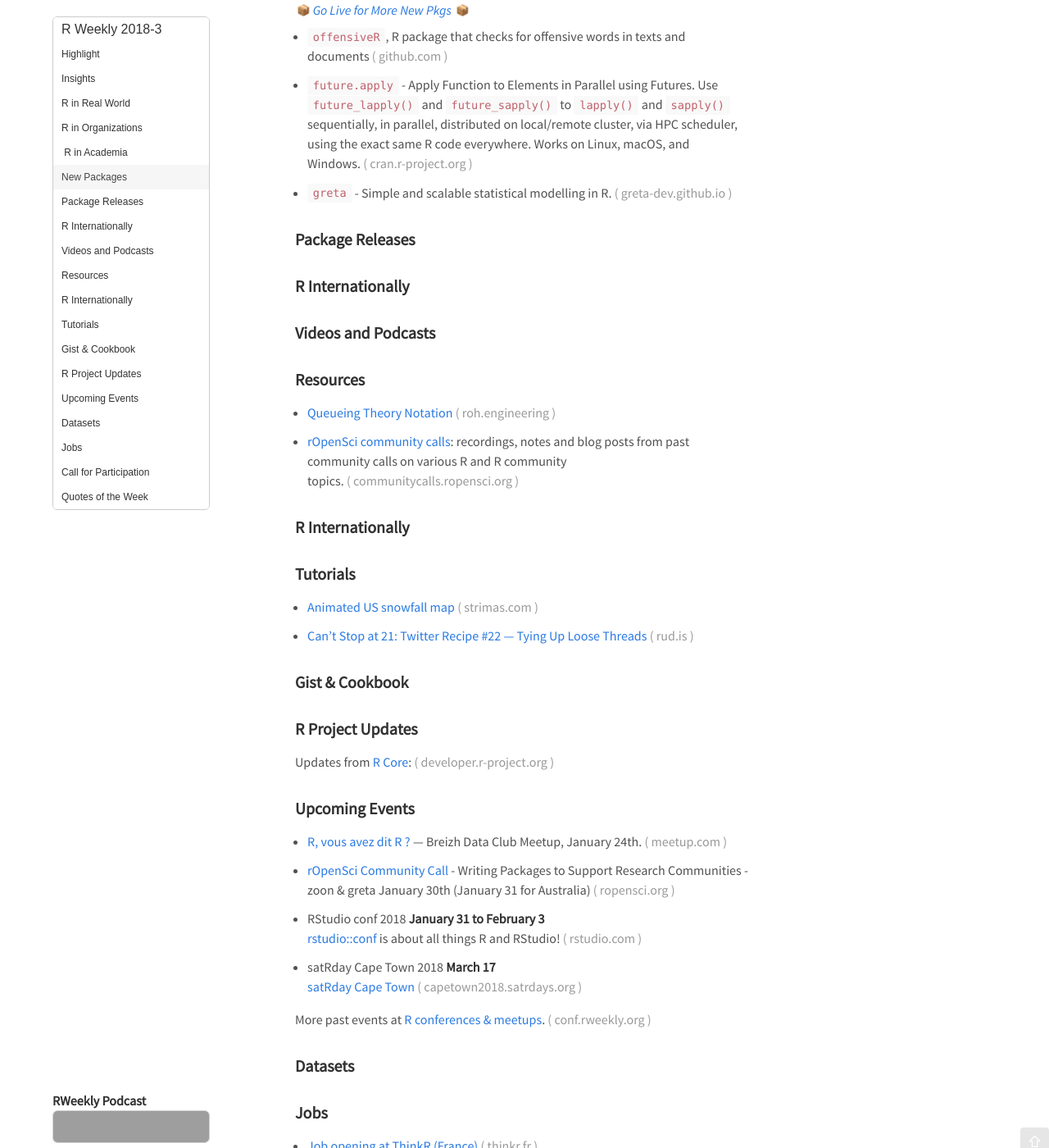
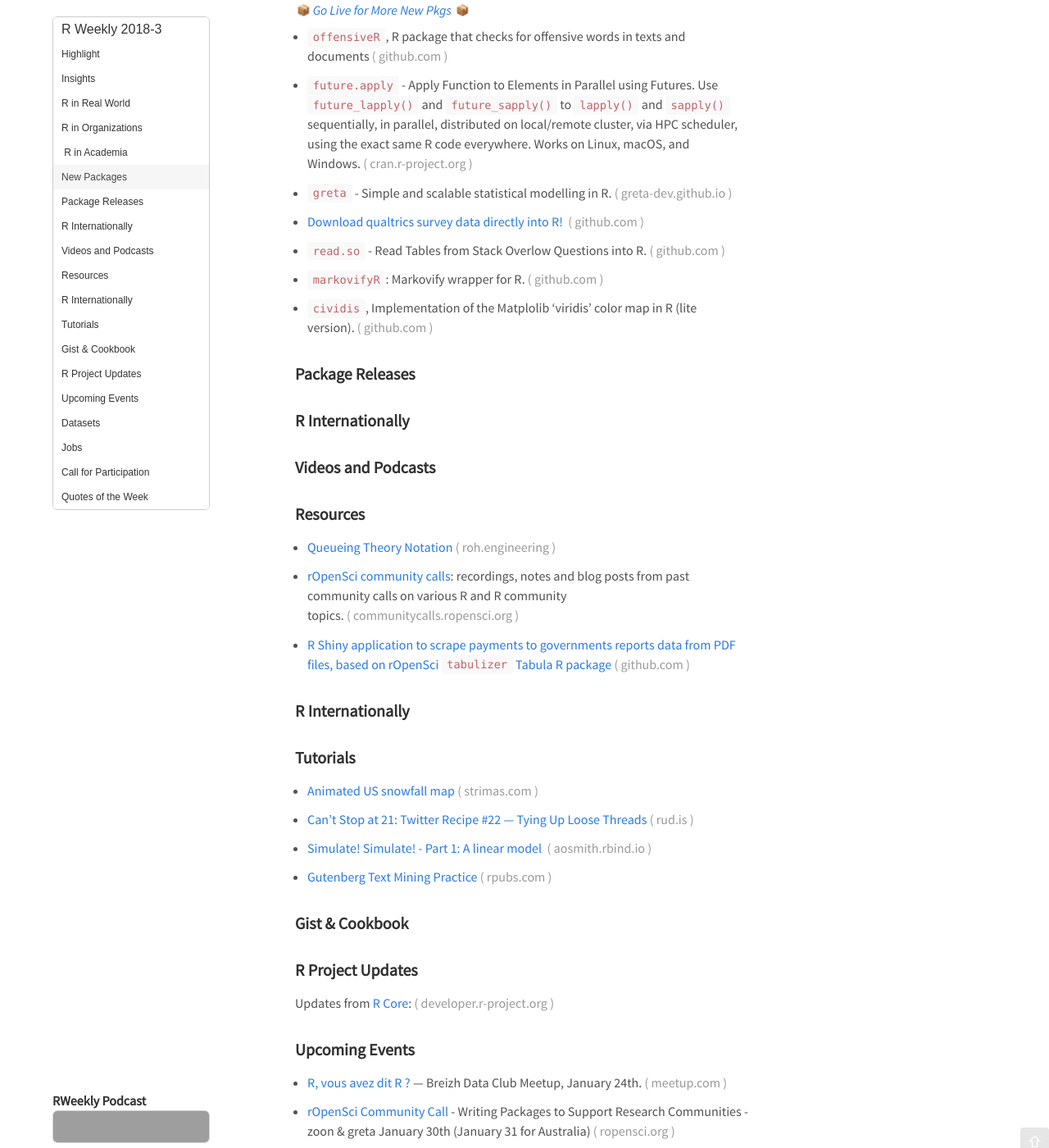
Before and after one commit to rweekly/rweekly.org, a Jekyll site: the page built from draft.md, in a window 1280 px wide and 1400 px high, scrolled down 749 px. Shown: the whole window at 82% size. Built offline with Jekyll 4.4.1, drawn with Linux system fonts in a browser that asks for light colours; emoji names are drawn with the system emoji font; comment, search, counter and statistics services are not loaded; grey boxes are pictures that could not be loaded.

Commit message:
Update draft.md

```diff
--- a/draft.md
+++ b/draft.md
@@ -40,6 +40,14 @@ Release Date: 2018-1-15
 
 + [`greta`](https://greta-dev.github.io/greta/) - Simple and scalable statistical modelling in R.
 
++ [Download qualtrics survey data directly into R! ](https://github.com/JasperHG90/qualtRics)
+
++ [`read.so`](https://github.com/alistaire47/read.so) - Read Tables from Stack Overlow Questions into R.
+
++ [`markovifyR`](https://github.com/abresler/markovifyR): Markovify wrapper for R.
+
++ [`cividis`](https://github.com/marcosci/cividis), Implementation of the Matplolib 'viridis' color map in R (lite version).
+
 ### Package Releases
 
 
@@ -59,6 +67,8 @@ Release Date: 2018-1-15
 
 + [rOpenSci community calls](http://communitycalls.ropensci.org/): recordings, notes and blog posts from past community calls on various R and R community topics.
 
++ [R Shiny application to scrape payments to governments reports data from PDF files, based on rOpenSci `tabulizer` Tabula R package](https://github.com/NRGI/pdf-scraper)
+
 
 ### R Internationally
 
@@ -69,6 +79,10 @@ Release Date: 2018-1-15
 + [Animated US snowfall map](http://strimas.com/r/snowfall/)
 
 + [Can’t Stop at 21: Twitter Recipe #22 — Tying Up Loose Threads](https://rud.is/b/2018/01/15/cant-stop-at-21-twitter-recipe-22-tying-up-loose-threads/)
+
++ [Simulate! Simulate! - Part 1: A linear model ](https://aosmith.rbind.io/2018/01/09/simulate-simulate-part1/)
+
++ [Gutenberg Text Mining Practice](http://rpubs.com/mrwarn/349518)
 
 <!--<div class="post-more-begin"></div><div class="post-more-end"></div>-->
 
```
